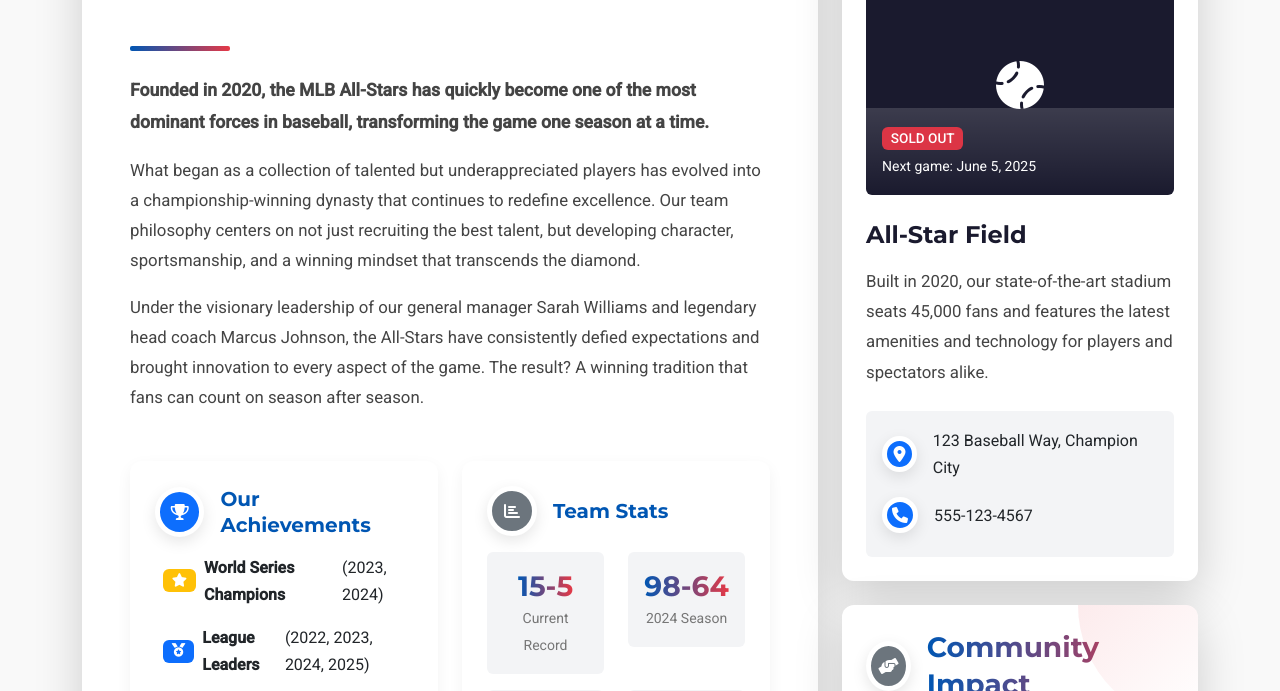
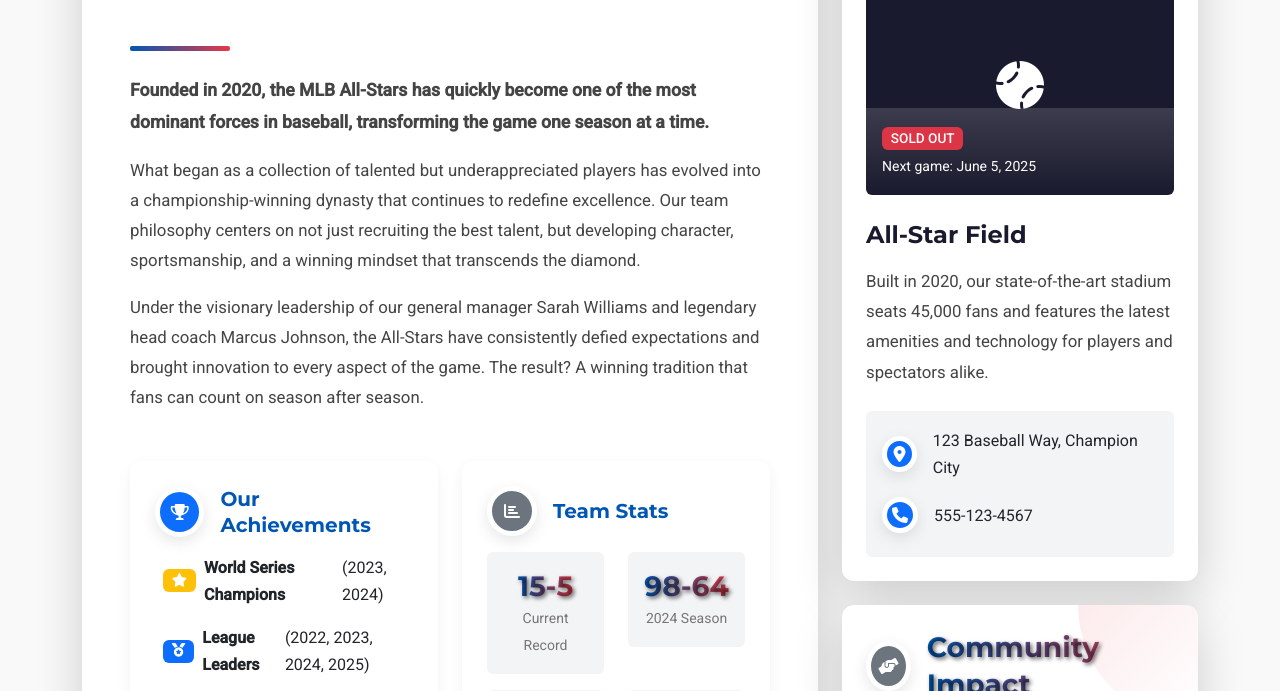
Before and after one commit to User319183/StateFacts, a plain HTML site: page about.html in a window 1280 px wide. Shown: the part 612-1303 px from the top of the page. Drawn offline with nearby package versions, Linux system fonts and the light colour scheme.

Commit message:
Update style.css

```diff
--- a/style.css
+++ b/style.css
@@ -623,6 +623,7 @@ p {
     background-clip: text;
     color: transparent;
     display: inline-block;
+    text-shadow: 2px 2px 4px rgba(0,0,0,0.6);
 }
 
 .about-header .gradient-text {
```
